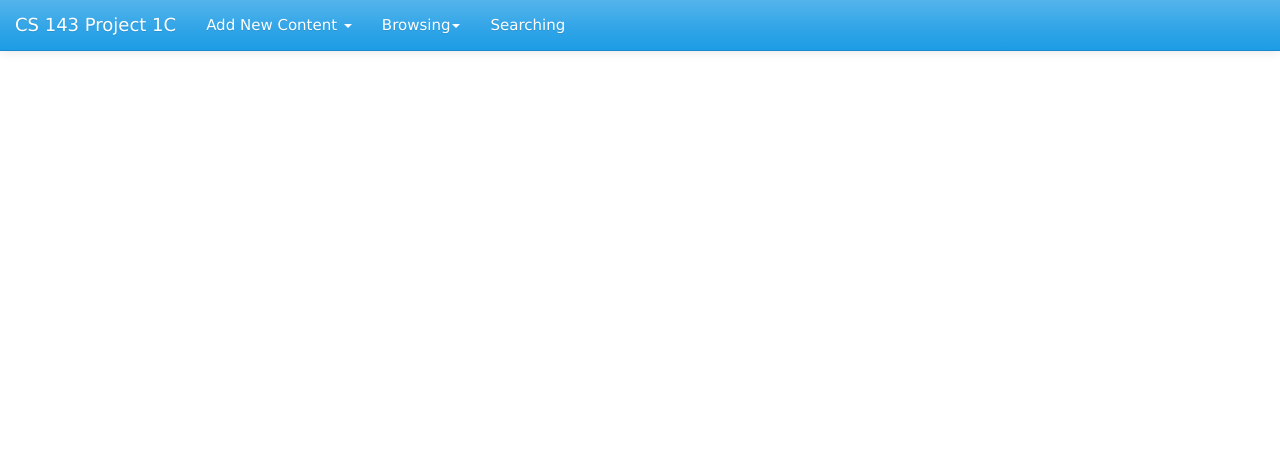
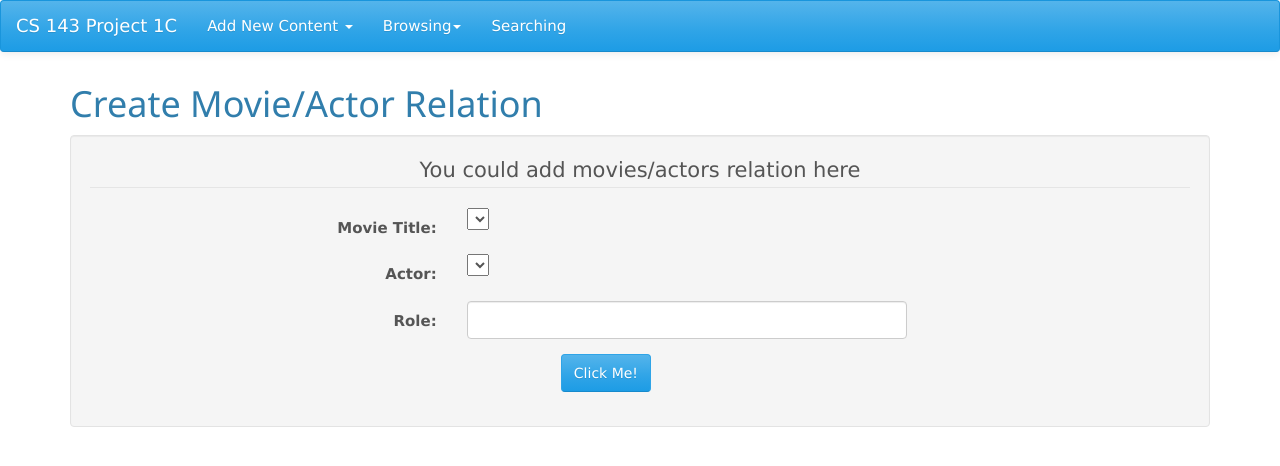
Before and after one commit to louis-wuitton/CS-143-Fall-2016, a PHP site: page /addMRelation.php in a window 1280 px wide. Shown: the top 466 px of the page. Run offline with PHP 8.4, Linux system fonts and the light colour scheme; lists and menus that the app fills with data are empty; some libraries are stand-ins or nearby versions.

Commit message:
Finished all the frontend design

```diff
--- a/Project-1c/www/addMRelation.php
+++ b/Project-1c/www/addMRelation.php
@@ -16,7 +16,7 @@
 
 <body data-spy="scroll" data-target=".navbar" data-offset="50">
 
-<nav class="navbar navbar-default navbar-fixed-top">
+<nav class="navbar navbar-default">
       <div class="container-fluid">
                 <div class="navbar-header">
                     <button type="button" class="navbar-toggle collapsed" data-toggle="collapse" data-target="#bs-example-navbar-collapse-1">
@@ -25,7 +25,7 @@
                         <span class="icon-bar"></span>
                         <span class="icon-bar"></span>
                     </button>
-                    <a class="navbar-brand">CS 143 Project 1C</a>
+                    <a class="navbar-brand" href="index.php">CS 143 Project 1C</a>
                 </div>
                 <div class="collapse navbar-collapse" id="bs-example-navbar-collapse-1">
                     <ul class="nav navbar-nav">
@@ -51,15 +51,45 @@
     </div>
 </nav>
 
+<div class="container">
+<h1>Create Movie/Actor Relation </h1>
+	<div class="well necomponent">
+	<form method='post' action='do_search.php' class='form-horizontal'>
+	   <center><legend>You could add movies/actors relation here</legend></center>
+
+	   <div class="form-group">
+		<label for='title' class="col-sm-4 control-label">Movie Title: </label>
+		<div class="col-sm-5 col-offset-sm-2">
+			<select class=form-control" name="title">
+			</select>
+		</div>
+	   </div>
+	   <div class="form-group">
+	   <label for='actor' class="col-sm-4 control-label">Actor: </label>
+		<div class="col-sm-5 col-offset-sm-2">
+			<select class=form-control" name="actor">
+			</select>
+		</div>
+	   </div>
+
+
+           <div class="form-group">
+	   <label for="searching" class="col-sm-4 control-label">Role: </label>
+	   <div class="col-sm-5 col-offset-sm-2">
+	       <input type="text" class="form-control" name="searching">
+	   </div>
+    	   </div>
+	   <div class="form-group">
+		<div class="col-sm-4 col-sm-offset-5">
+		   <button class="btn btn-primary" type="submit" value="Submit">Click Me!</button>
+		</div>
+	   </div>
+	</form>
+	</div>
+</div>
 
 
 
-
- <footer class="row">
-     <br>
-     <div class="small-12 columns"><center>COPYRIGHT © 2016 LOUIS WU & JOHN KIM</center>
-    </div>
-  </footer>
 </div>
 
 </body>
--- a/Project-1c/www/addmovie.php
+++ b/Project-1c/www/addmovie.php
@@ -25,7 +25,7 @@
                         <span class="icon-bar"></span>
                         <span class="icon-bar"></span>
                     </button>
-                    <a class="navbar-brand">CS 143 Project 1C</a>
+                    <a class="navbar-brand" href="index.php">CS 143 Project 1C</a>
                 </div>
                 <div class="collapse navbar-collapse" id="bs-example-navbar-collapse-1">
                     <ul class="nav navbar-nav">
--- a/Project-1c/www/addperson.php
+++ b/Project-1c/www/addperson.php
@@ -24,7 +24,7 @@
                         <span class="icon-bar"></span>
                         <span class="icon-bar"></span>
                     </button>
-                    <a class="navbar-brand" href="/">CS 143 Project 1C</a>
+                    <a class="navbar-brand" href="index.php">CS 143 Project 1C</a>
                 </div>
                 <div class="collapse navbar-collapse" id="bs-example-navbar-collapse-1">
                     <ul class="nav navbar-nav">
--- a/Project-1c/www/index.php
+++ b/Project-1c/www/index.php
@@ -25,7 +25,7 @@
                         <span class="icon-bar"></span>
                         <span class="icon-bar"></span>
                     </button>
-                    <a class="navbar-brand">CS 143 Project 1C</a>
+                    <a class="navbar-brand" href="index.php">CS 143 Project 1C</a>
                 </div>
                 <div class="collapse navbar-collapse" id="bs-example-navbar-collapse-1">
                     <ul class="nav navbar-nav">
```
Also changed, not shown: Project-1c/www/addPrelation.php (+38 -8 lines), Project-1c/www/search.php (+21 -8 lines), Project-1c/www/show_a.php (+21 -8 lines), Project-1c/www/show_m.php (+21 -8 lines), Project-1c/read.txt (renamed from Project-1c/www/read.txt), Project-1c/www/do_search.php (added), Project-1c/www/m_submit.php (added), Project-1c/www/submit.php (added).
